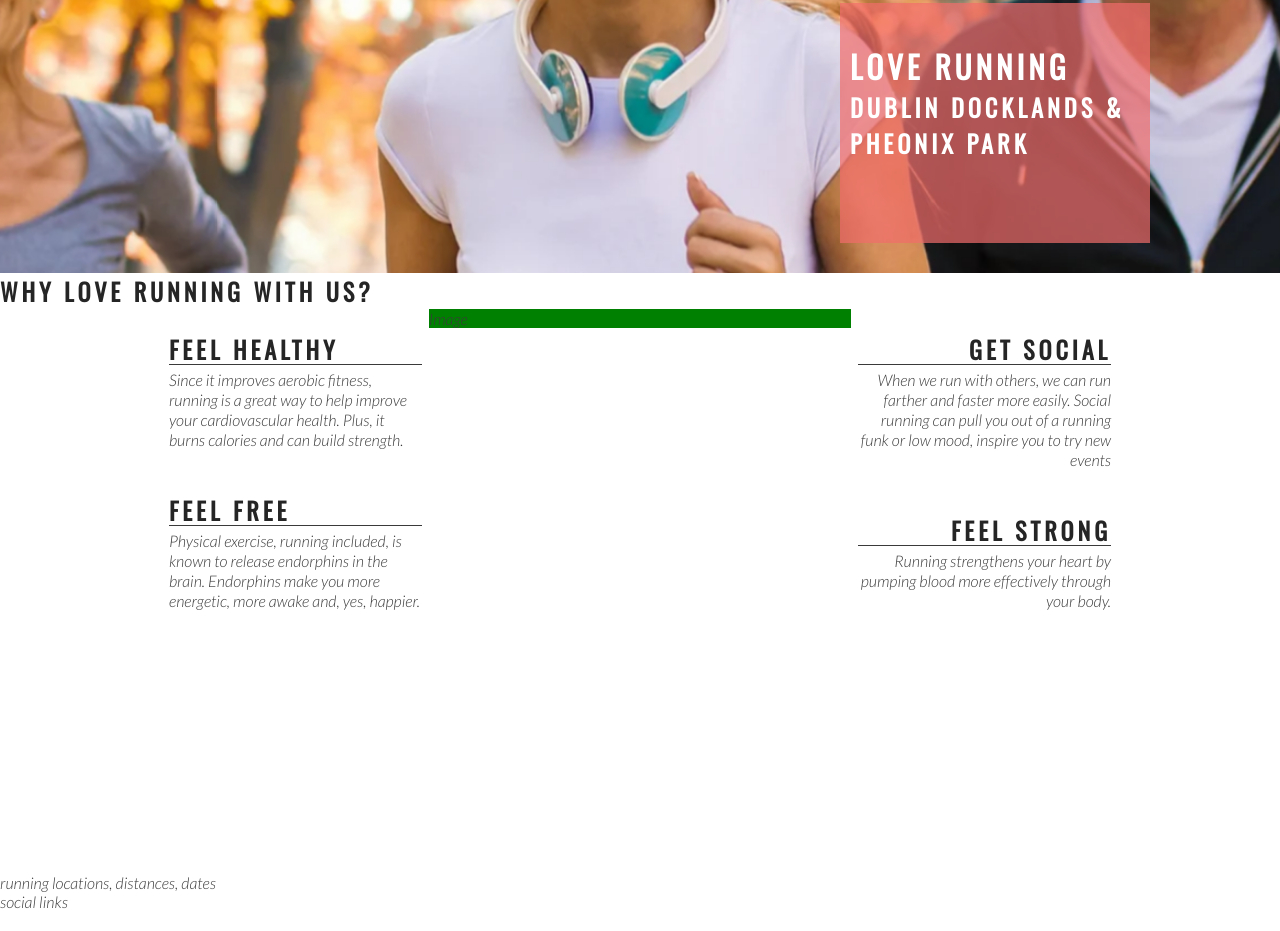
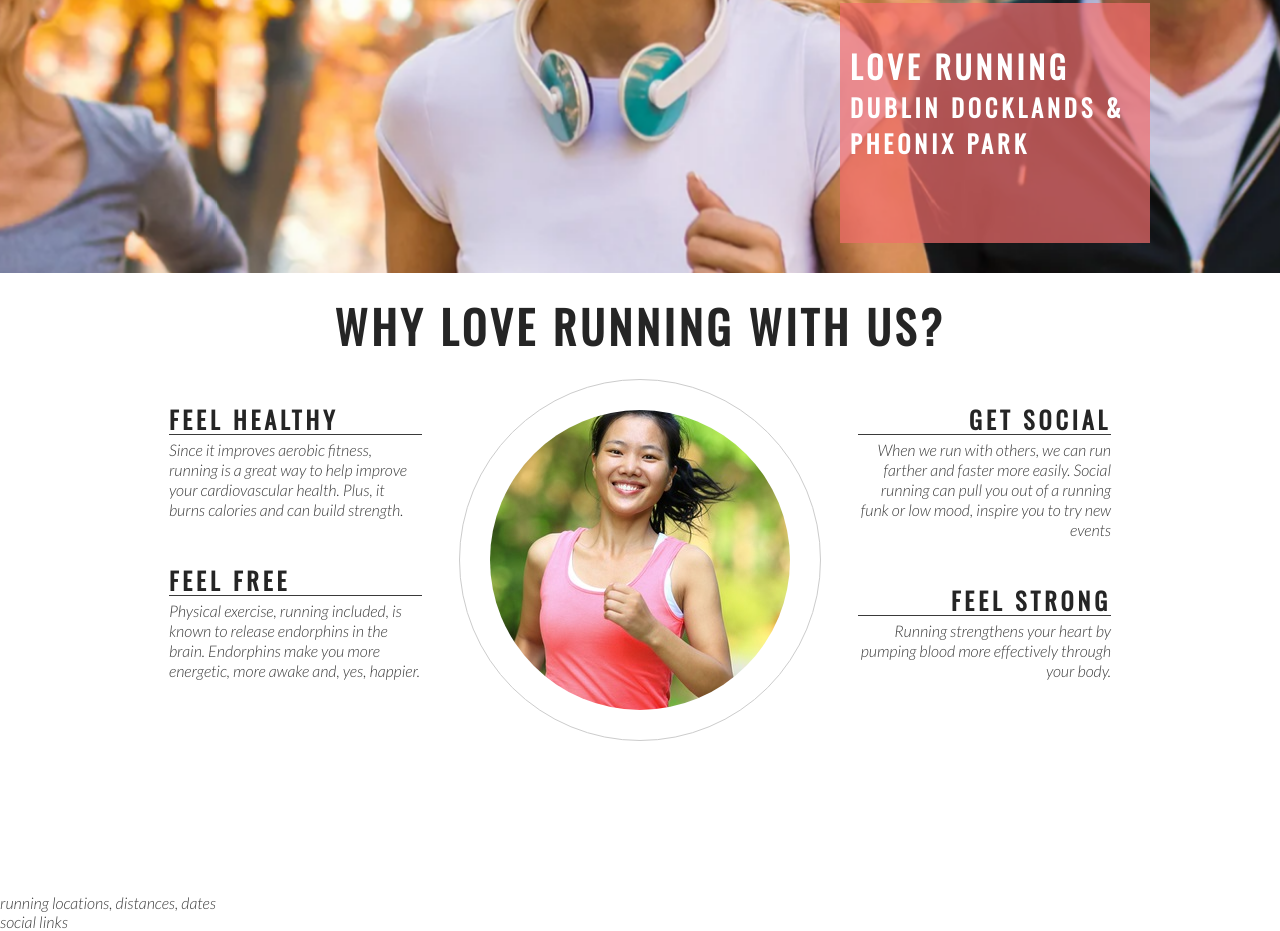
Before and after one commit to jakeshaw61/love-running, a plain HTML site: page index.html in a window 1280 px wide. Shown: the part 402-1333 px from the top of the page. Drawn offline with nearby package versions, Linux system fonts and the light colour scheme.

Commit message:
Add club ethos image and style into a circle

```diff
--- a/assets/css/style.css
+++ b/assets/css/style.css
@@ -136,7 +136,6 @@ h1, h2 {
 #center-about{
     width: 33%;
     margin: 0 auto;
-    background-color: green;
 }
 
 hr {
@@ -168,3 +167,26 @@ hr {
 .right-about-heading p {
     text-align: right;
 }
+
+#welcome{
+    text-align: center;
+    margin: 20px;
+    font-size: 280%;
+}
+
+#circle-container{
+    width: 300px;
+    height: 300px;
+    padding: 30px;
+    border-style: solid;
+    border-color: #ccc;
+    border-width: 1px;
+    border-radius: 50%;
+    margin: 0 auto;
+}
+
+#circle-cover-bg{
+    background: url('../images/ethos-center-image.jpg') no-repeat center center;
+    height: 100%;
+    border-radius: 50%;
+}
--- a/index.html
+++ b/index.html
@@ -38,7 +38,7 @@
         </div>
     </section>
     <section id="club-ethos">
-        <h1>Why Love Running With Us?</h1>
+        <h2 id="welcome">Why Love Running With Us?</h2>
         <div id="left-about">
             <div class="left-about-heading">
                 <h2>Feel Healthy</h2>
@@ -73,7 +73,13 @@
                 </p>
             </div>
         </div>
-        <div id="center-about">Image</div>
+        <div id="center-about">
+            <div id="circle-container">
+                <div id="circle-cover-bg">
+
+                </div>
+            </div>
+        </div>
 
     </section>
     <section>
```
Also changed, not shown: assets/images/ethos-center-image.jpg (added).
